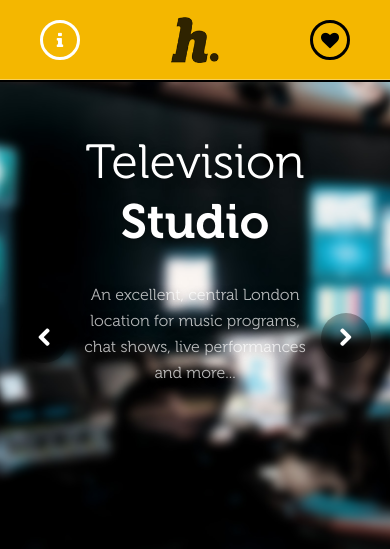
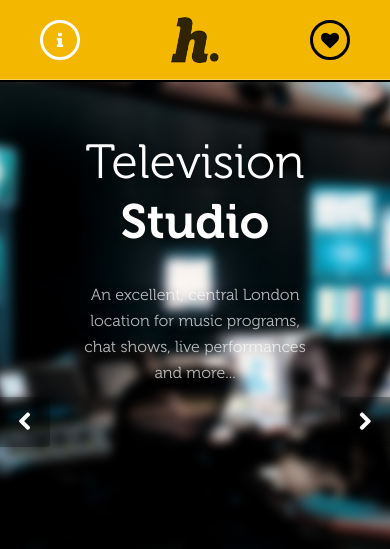
Before and after one commit to skinnytieme/Sandbox, a PHP site: page /hospital-club/tv-studio.html in a window 390 px wide. Shown: the top 549 px of the page. Run offline with PHP 8.4, Linux system fonts and the light colour scheme.

Commit message:
Fix Mob Sub Page Slider

```diff
--- a/hospital-club/stylesheets/style.css
+++ b/hospital-club/stylesheets/style.css
@@ -786,9 +786,16 @@ a.footer-login:hover {
 			width: 70%;
 		}
 
-		.sub-previous-icon, .sub-next-icon {
-			margin-left: 2%;
-			margin-right: 2%;
+		.sub-previous-icon {
+			left: 0;
+			border-radius: 0px 3px 3px 0px;
+			top: 50%;
+		}
+
+		.sub-next-icon {
+			right: 0;
+			border-radius: 3px 0px 0px 3px;
+			top: 50%;
 		}
 
 		.sub-intro-overlay {
```
